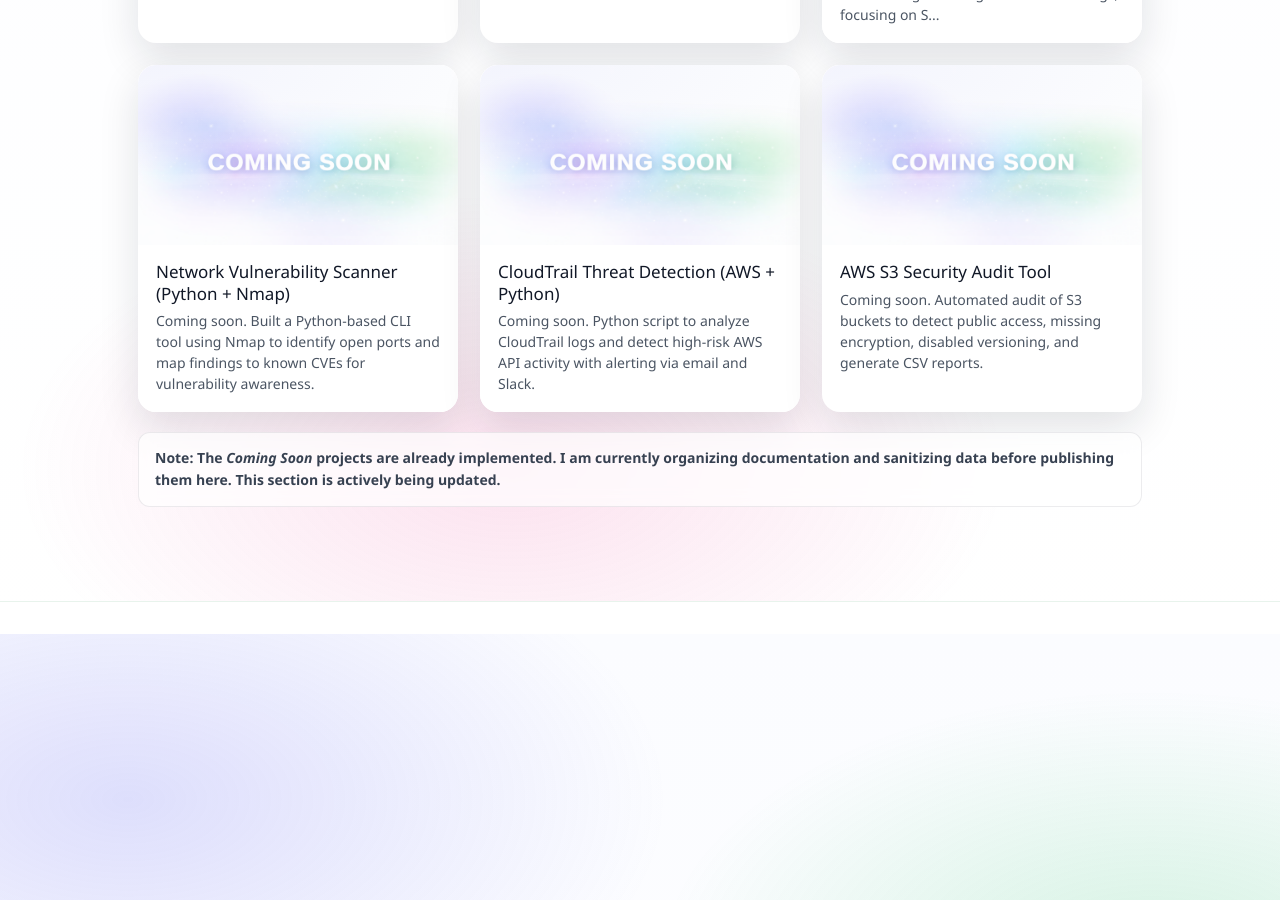
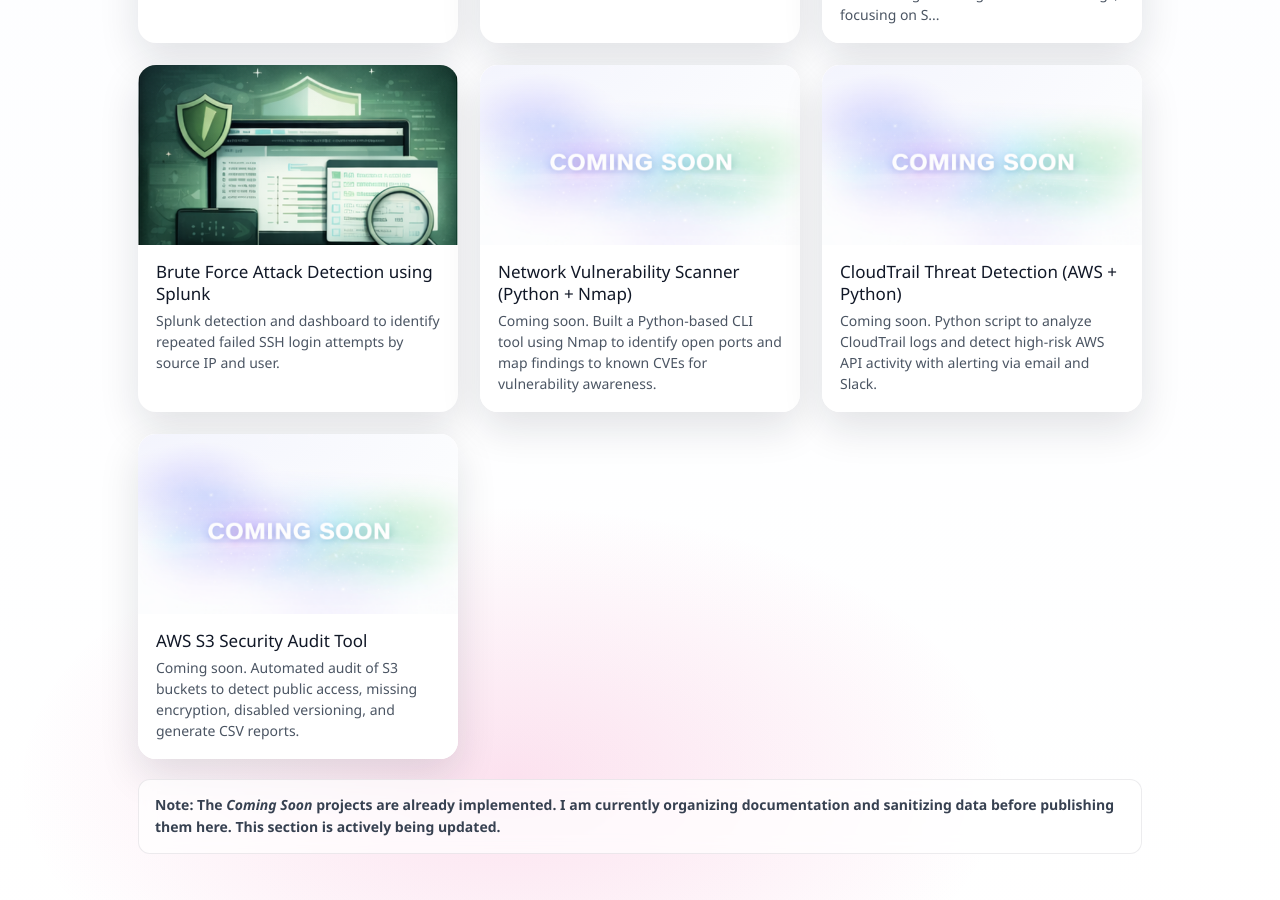
Before and after one commit to SinghPallavi819/singhpallavi819.github.io, a Jekyll site: the page built from index.html, in a window 1280 px wide and 900 px high, scrolled down 1021 px. Built offline with Jekyll 4.4.1, drawn with Linux system fonts in a browser that asks for light colours; nearby versions of some CDN libraries; the list of posts is cut into pages by our own code.

Commit message:
Update index.html

```diff
--- a/index.html
+++ b/index.html
@@ -278,7 +278,7 @@ title: Pallavi | Portfolio
     <h2>Projects</h2>
     <div class="projects-grid">
       <!-- REAL PROJECTS (latest 3 posts) -->
-      {% assign shown = 0 %} {% for post in site.posts %} {% if shown < 3 %}
+      {% assign shown = 0 %} {% for post in site.posts %} {% if shown < 4 %}
       <a class="project-card" href="{{ post.url | relative_url }}">
         <div
           class="project-image"
```
